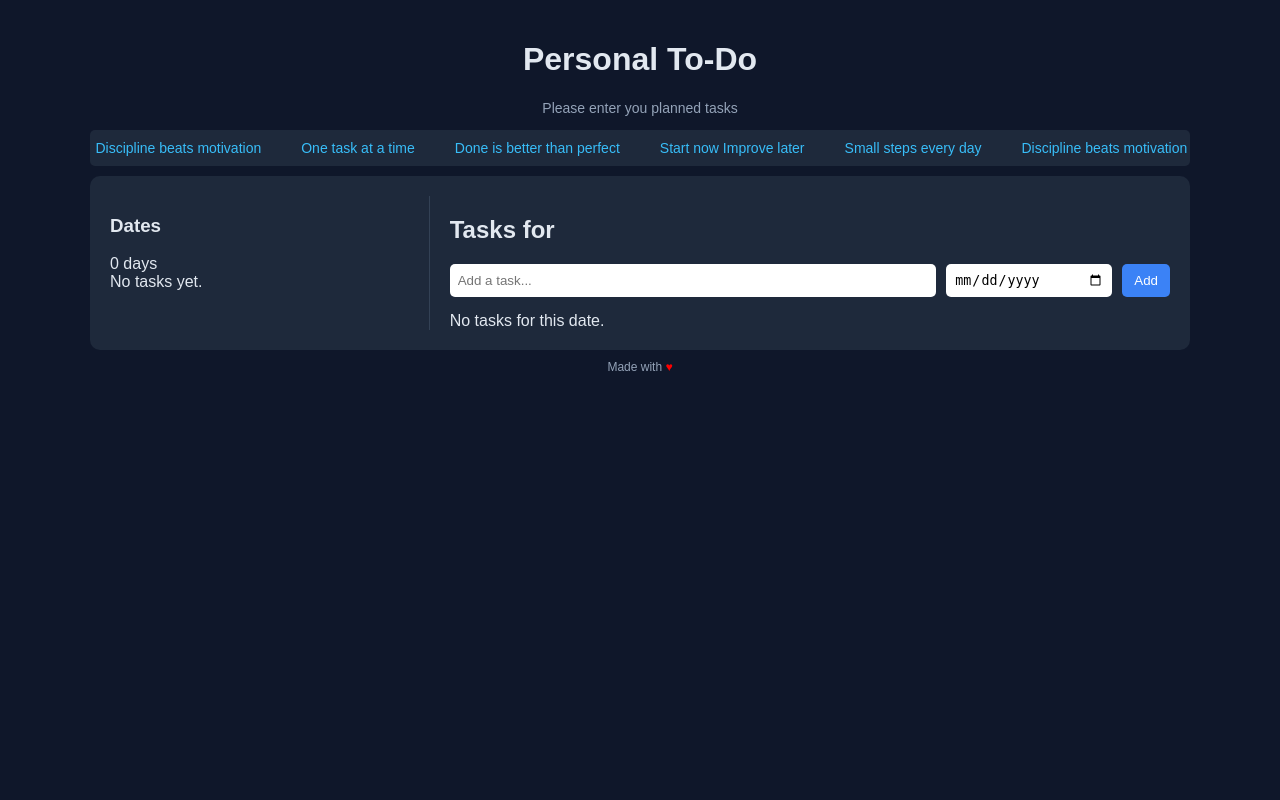
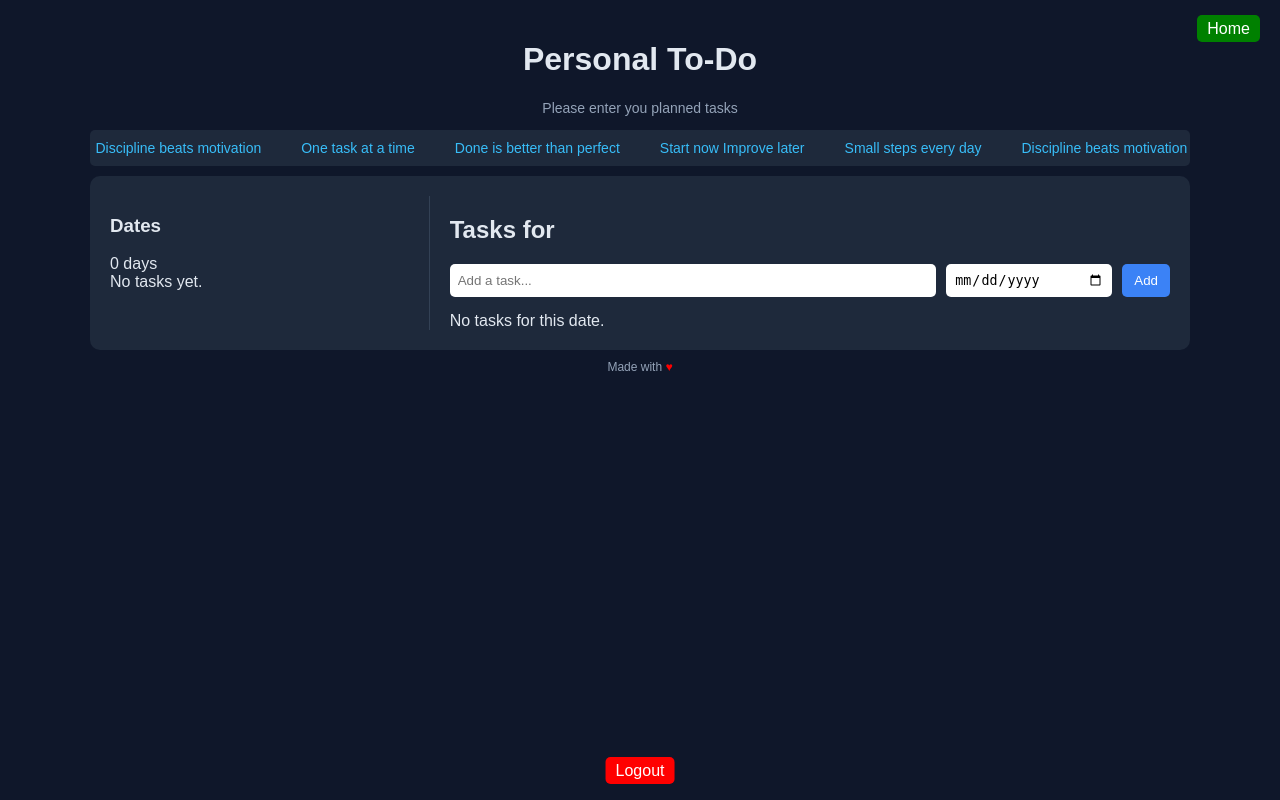
Before and after one commit to Manohar-1305/microservice, a Flask app: template code/todo/templates/index.html in a window 1280 px wide. Run offline with Flask 3, Linux system fonts and the light colour scheme; the template is opened without the code that fills it, so the values that code supplies are empty.

Commit message:
Update index.html

```diff
--- a/code/todo/templates/index.html
+++ b/code/todo/templates/index.html
@@ -1,7 +1,13 @@
 {% extends "base.html" %}
-{% block title %}To‑Do List{% endblock %}
+{% block title %}To-Do List{% endblock %}
 
 {% block content %}
+
+<!-- Top Right Home (Green) -->
+<div style="position:absolute; top:20px; right:20px;">
+  <a href="/home" class="btn" style="background-color:green; color:white;">Home</a>
+</div>
+
 <div class="grid">
 
   <!-- Left: Dates -->
@@ -36,17 +42,9 @@
       </h2>
     </div>
 
-    <!-- Add Task (manual date selection allowed) -->
     <form class="add" method="POST" action="{{ url_for('add_task') }}">
-      <input
-        name="title"
-        type="text"
-        placeholder="Add a task..."
-        autocomplete="off"
-        required
-      >
+      <input name="title" type="text" placeholder="Add a task..." autocomplete="off" required>
 
-      <!-- ✅ You can pick date or type in supported browsers -->
       <input
         class="datepick"
         name="task_date"
@@ -67,7 +65,7 @@
         <div class="item {% if t.is_done == 1 %}done{% endif %}">
           <div class="left">
             <form method="POST" action="{{ url_for('toggle_task', task_id=t.id) }}">
-              <button class="icon" type="submit" title="Toggle">
+              <button class="icon" type="submit">
                 {% if t.is_done == 1 %}✓{% else %}○{% endif %}
               </button>
             </form>
@@ -91,4 +89,10 @@
 
   </section>
 </div>
+
+<!-- Bottom Center Logout (Red) -->
+<div style="position:fixed; bottom:20px; left:50%; transform:translateX(-50%);">
+  <a href="/logout" class="btn" style="background-color:red; color:white;">Logout</a>
+</div>
+
 {% endblock %}
```
Lines whose indentation alone changed are shown as unchanged.
